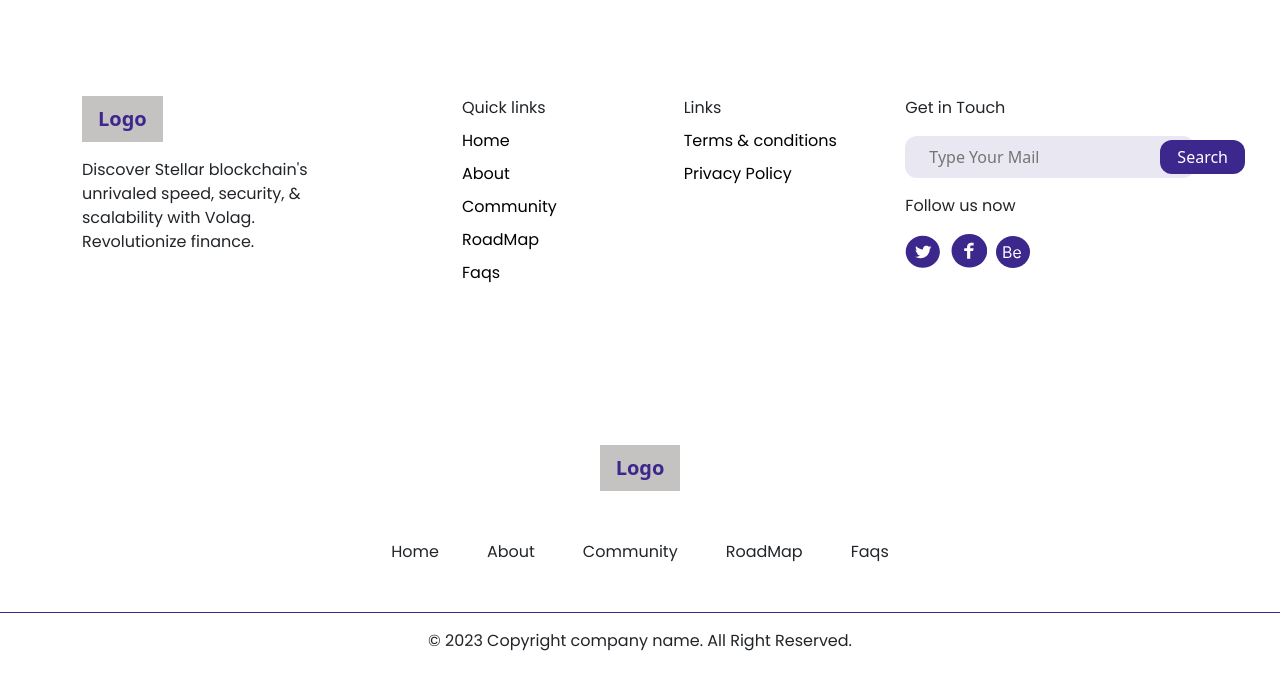
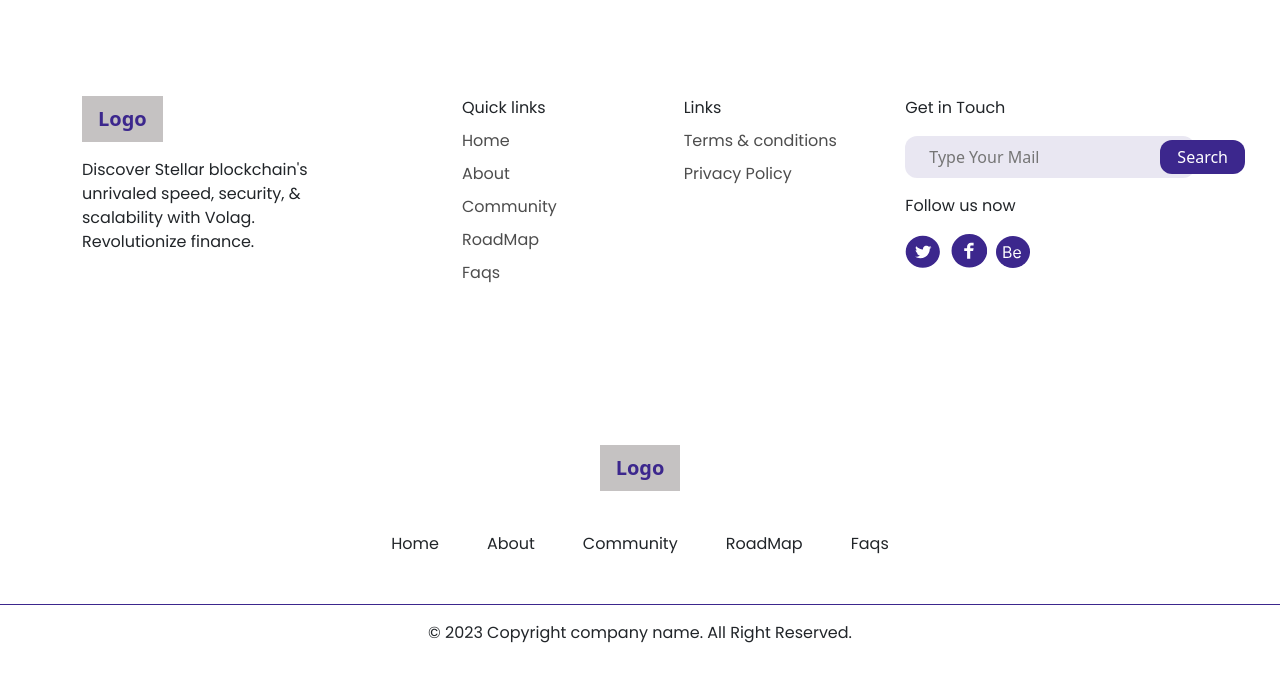
Before and after one commit to neharadialcode/bootstrap-common-components, a React (Create React App) app: page /footer in a window 1280 px wide. Shown: the top 690 px of the page. Built offline with nearby package versions, Linux system fonts and the light colour scheme.

Commit message:
error solving footer

```diff
--- a/src/components/footer/FooterOne.jsx
+++ b/src/components/footer/FooterOne.jsx
@@ -8,7 +8,10 @@ const FooterOne = () => {
       <div className=" container">
         <div className=" row justify-content-between ">
           <div className=" col-xl-3">
-            <a href="#" className=" fw-semibold fs-5 bg_logo clr_purple d-inline-block py-2 px-3 mb-3">
+            <a
+              href="#"
+              className=" fw-semibold fs-5 bg_logo clr_purple d-inline-block py-2 px-3 mb-3"
+            >
               Logo
             </a>
             <p className=" font-sm ff_poppins">
@@ -22,27 +25,27 @@ const FooterOne = () => {
                 <ul className=" ps-0">
                   <li className="font-sm ff_poppins text-dark">Quick links</li>
                   <li className=" mt-2">
-                    <a href="#" className="font-sm ff_poppins text-black">
+                    <a href="#" className="font-sm ff_poppins ">
                       Home
                     </a>
                   </li>
                   <li className=" mt-2">
-                    <a href="#" className="font-sm ff_poppins text-black">
+                    <a href="#" className="font-sm ff_poppins ">
                       About
                     </a>
                   </li>
                   <li className=" mt-2">
-                    <a href="#" className="font-sm ff_poppins text-black">
+                    <a href="#" className="font-sm ff_poppins ">
                       Community
                     </a>
                   </li>
                   <li className=" mt-2">
-                    <a href="#" className="font-sm ff_poppins text-black">
+                    <a href="#" className="font-sm ff_poppins ">
                       RoadMap
                     </a>
                   </li>
                   <li className=" mt-2">
-                    <a href="#" className="font-sm ff_poppins text-black">
+                    <a href="#" className="font-sm ff_poppins ">
                       Faqs
                     </a>
                   </li>
@@ -52,12 +55,12 @@ const FooterOne = () => {
                 <ul className=" ps-0">
                   <li className="font-sm ff_poppins text-dark">Links</li>
                   <li className=" mt-2">
-                    <a href="#" className="font-sm ff_poppins text-black">
+                    <a href="#" className="font-sm ff_poppins ">
                       Terms & conditions
                     </a>
                   </li>
                   <li className=" mt-2">
-                    <a href="#" className="font-sm ff_poppins text-black">
+                    <a href="#" className="font-sm ff_poppins ">
                       Privacy Policy
                     </a>
                   </li>
@@ -81,14 +84,18 @@ const FooterOne = () => {
                 </form>
                 <p className="font-sm ff_poppins mt-3">Follow us now</p>
                 <div>
-                  <a href="#">
-                    <img src={twitter} alt="twitter" />
+                  <a href="#" className=" ">
+                    <img src={twitter} alt="twitter" className="hover_sclae" />
                   </a>
-                  <a href="#" className=" mx-2">
-                    <img src={fackbook} alt="fackbook" />
+                  <a href="#" className=" mx-2 ">
+                    <img
+                      src={fackbook}
+                      alt="fackbook"
+                      className="hover_sclae"
+                    />
                   </a>
                   <a href="#">
-                    <img src={be} alt="be" />
+                    <img src={be} alt="be" className="hover_sclae" />
                   </a>
                 </div>
               </div>
--- a/src/components/footer/FooterTwo.jsx
+++ b/src/components/footer/FooterTwo.jsx
@@ -11,28 +11,28 @@ const FooterTwo = () => {
           >
             Logo
           </a>
-          <ul className=" d-flex ps-0 flex-wrap gap-5 align-items-center justify-content-center mt-4">
-            <li className="mt-2">
+          <ul className=" d-flex ps-0 flex-wrap gap-3 gap-sm-5 align-items-center justify-content-center mt-4">
+            <li>
               <a href="#" className="font-sm ff_poppins text-dark text-start">
                 Home
               </a>
             </li>
-            <li className="mt-2">
+            <li>
               <a href="#" className="font-sm ff_poppins text-dark text-start">
                 About
               </a>
             </li>
-            <li className="mt-2">
+            <li>
               <a href="#" className="font-sm ff_poppins text-dark text-start">
                 Community
               </a>
             </li>
-            <li className="mt-2">
+            <li>
               <a href="#" className="font-sm ff_poppins text-dark text-start">
                 RoadMap
               </a>
             </li>
-            <li className="mt-2">
+            <li>
               <a href="#" className="font-sm ff_poppins text-dark text-start">
                 Faqs
               </a>
--- a/src/components/herosection/HeroPositionHalf.jsx
+++ b/src/components/herosection/HeroPositionHalf.jsx
@@ -32,7 +32,7 @@ const HeroPositionHalf = () => {
                   Button
                 </button>
               </div>
-              <div className=" col-md-8 col-lg-6 text-center text-md-start position-relative mt-xl-5">
+              <div className=" col-md-8 col-lg-6 text-center text-md-start position-relative mt-5 mt-lg-0 mt-xl-5">
                 <img
                   src={heroImagPosition}
                   alt="heroImagPosition"
--- a/src/hero.css
+++ b/src/hero.css
@@ -264,3 +264,14 @@ button:focus {
 .bg_logo {
   background-color: #c5c2c2 !important;
 }
+.hover_sclae{
+  transition: all 200ms linear;
+}
+.hover_sclae:hover{
+transform: scale(1.11) !important;
+transition: all 200ms linear;
+}
+
+ div ul li a {
+  color: #4D4D4D !important;
+ }
```
